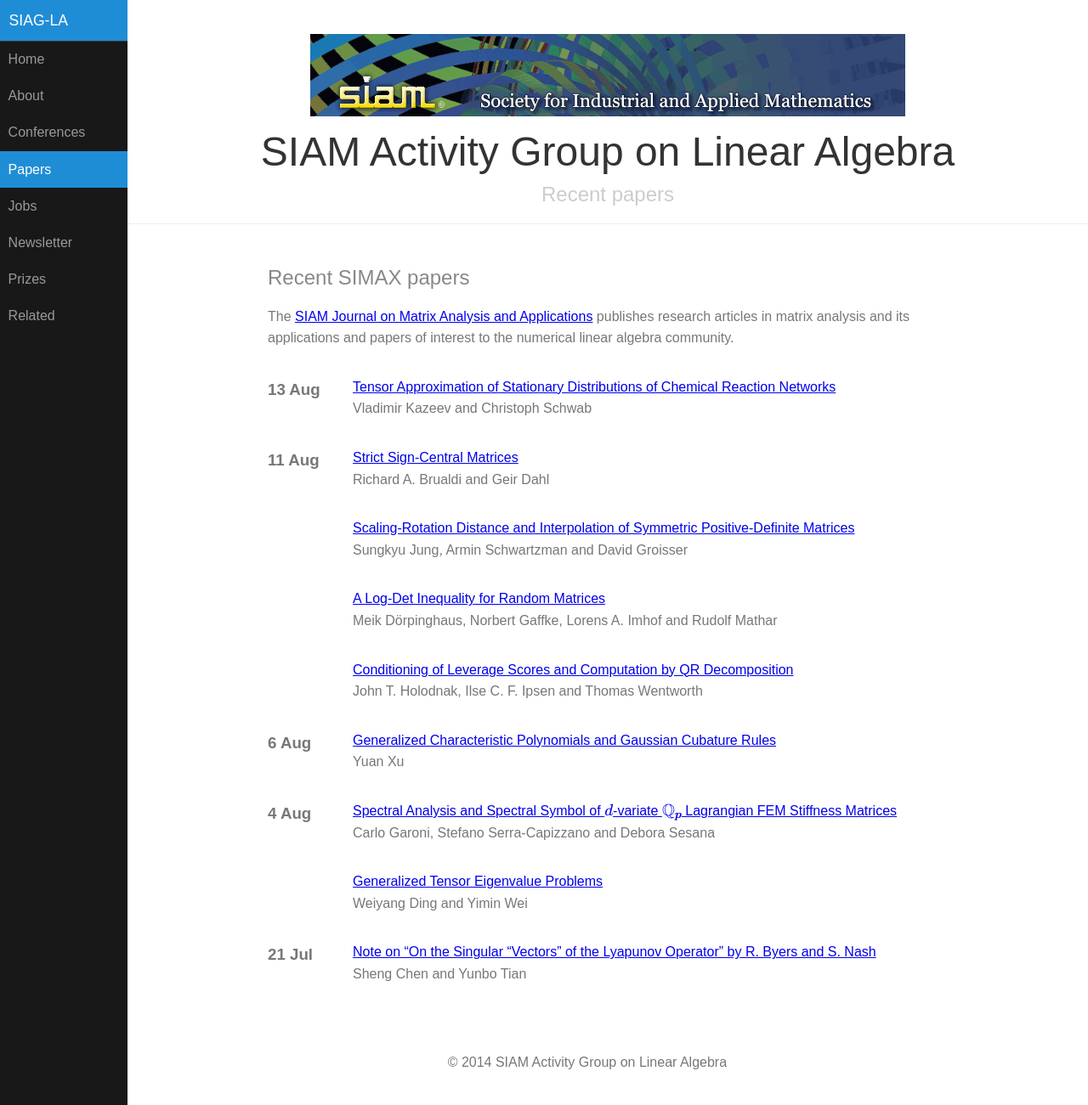
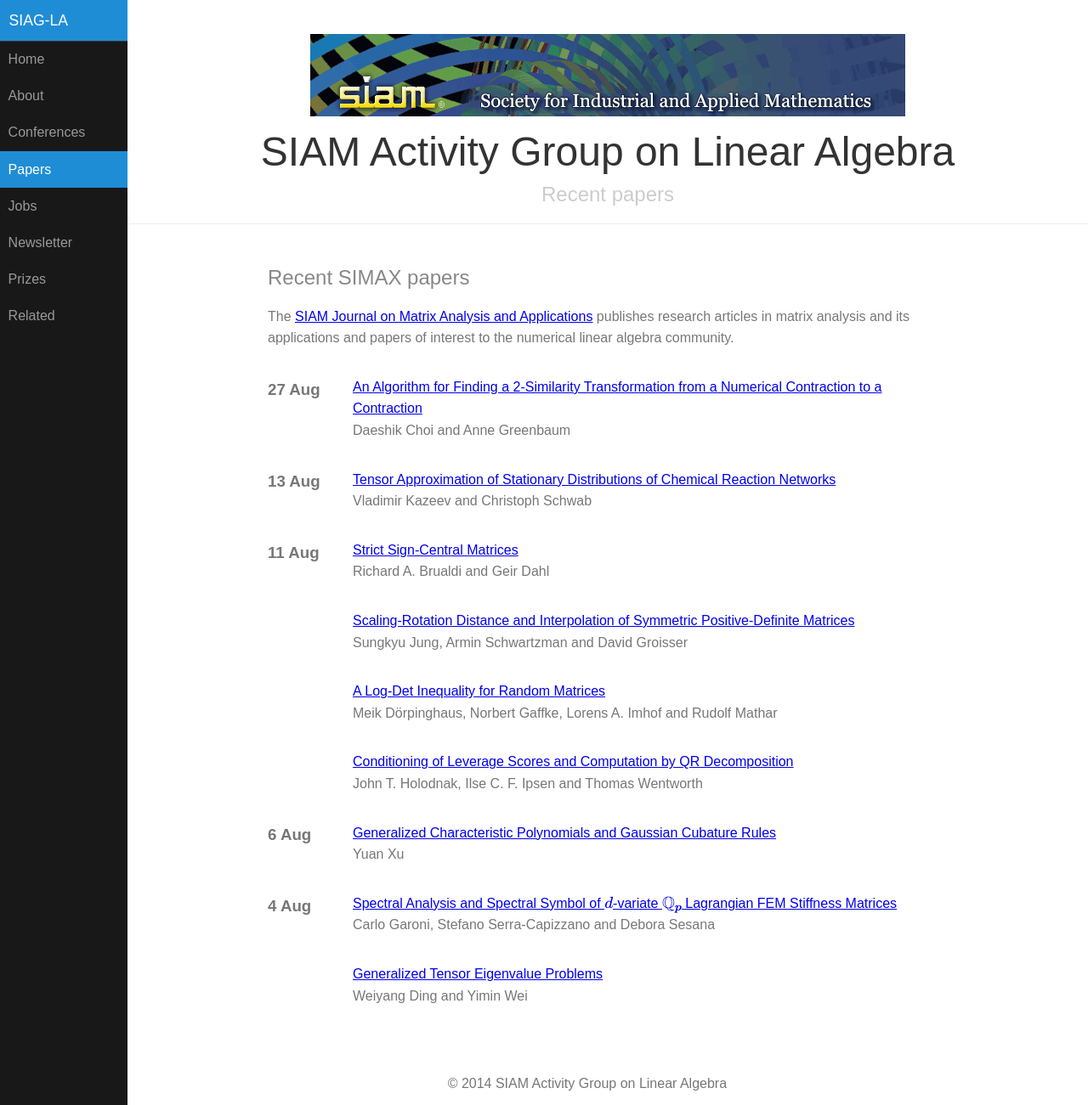
Before and after one commit to dbindel/siagla, a Jekyll site: the page built from simax.html, in a window 1280 px wide and 1301 px high. Shown: the whole window at 85% size. Built offline with Jekyll 4.4.1, drawn with Linux system fonts in a browser that asks for light colours; formulas are drawn with MathJax 3.

Commit message:
Automated updates to simax.yml

```diff
--- a/_data/simax.yml
+++ b/_data/simax.yml
@@ -1143,3 +1143,12 @@
   pp_start: '1221'
   title: Tensor Approximation of Stationary Distributions of Chemical Reaction Networks
   volume: '36'
+- authors: Daeshik Choi and Anne Greenbaum
+  date: '2015-08-27T07:00:00Z'
+  doi: doi:10.1137/140990395
+  link: http://epubs.siam.org/doi/abs/10.1137/140990395?ai=s7&mi=3ezuvv&af=R
+  pp_end: '1262'
+  pp_start: '1248'
+  title: An Algorithm for Finding a 2-Similarity Transformation from a Numerical Contraction
+    to a Contraction
+  volume: '36'
```
